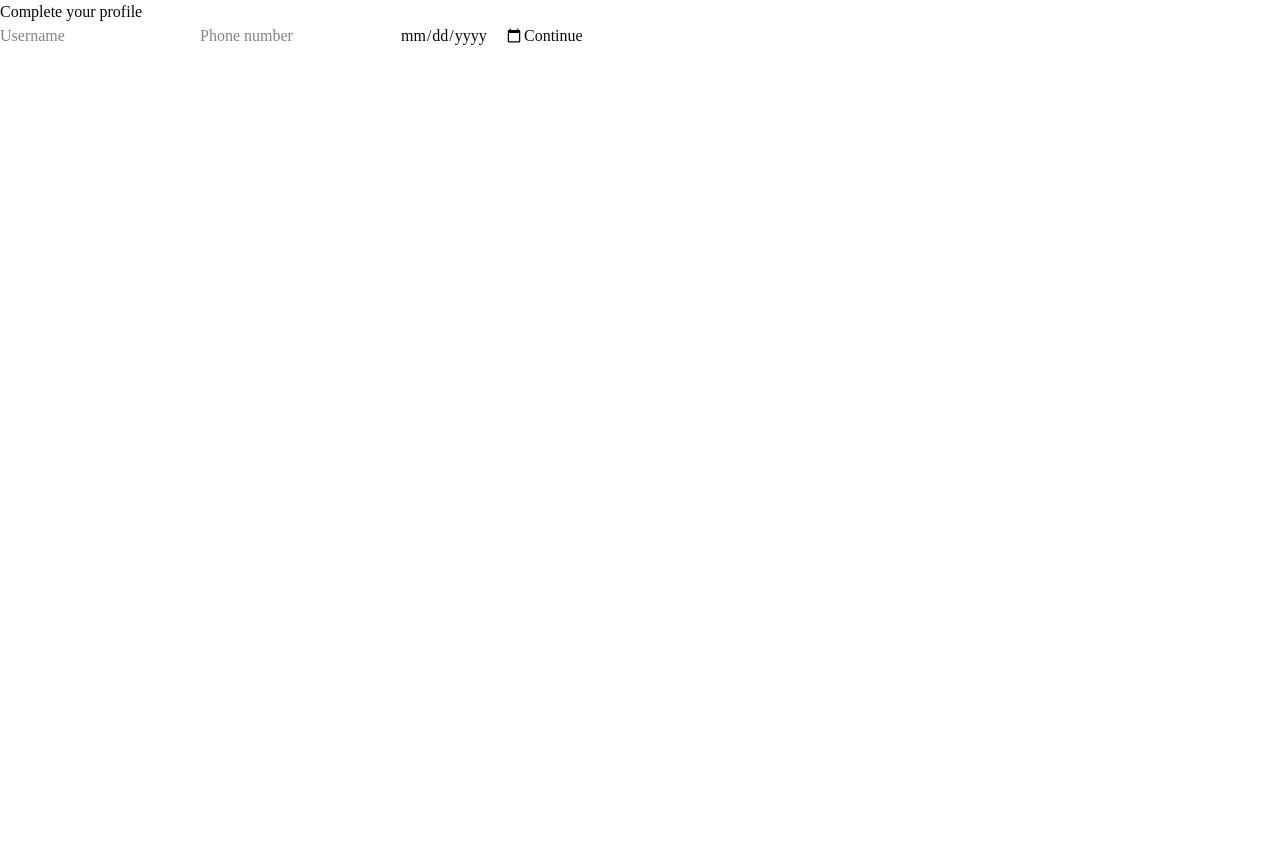
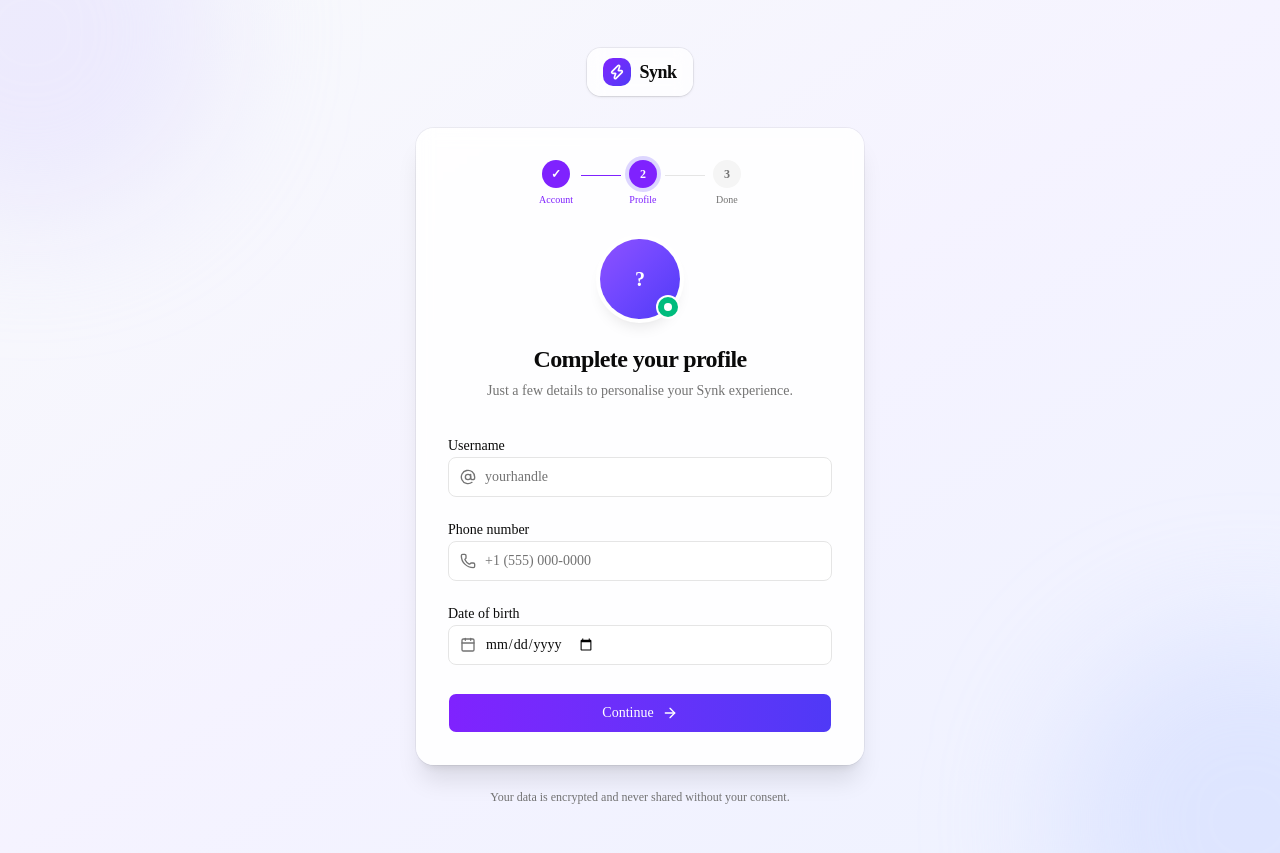
Before and after one commit to Jacobi100/synk, a Next.js app: page /onboarding in a window 1280 px wide. Before the commit the page ends 800 px from the top, so only its background shows below. Built offline with nearby package versions, Linux system fonts and the light colour scheme; no server answers.

Commit message:
Onboarding page design

```diff
--- a/app/onboarding/page.tsx
+++ b/app/onboarding/page.tsx
@@ -1,7 +1,85 @@
 "use client";
+
 import { useUser } from "@clerk/nextjs";
 import { useState } from "react";
 import { useRouter } from "next/navigation";
+import {
+  AtSign,
+  Phone,
+  Calendar,
+  ArrowRight,
+  Loader2,
+  Zap,
+} from "lucide-react";
+import { Button } from "@/components/ui/button";
+import { Input } from "@/components/ui/input";
+import { Label } from "@/components/ui/label";
+import { cn } from "@/lib/utils";
+
+const STEPS = ["Account", "Profile", "Done"];
+
+function AvatarPlaceholder({ name }: { name?: string | null }) {
+  const initials = name
+    ? name
+        .split(" ")
+        .map((n) => n[0])
+        .join("")
+        .toUpperCase()
+        .slice(0, 2)
+    : "?";
+
+  return (
+    <div className="relative mx-auto mb-6 size-20">
+      <div className="flex size-20 items-center justify-center rounded-full bg-gradient-to-br from-violet-500 to-indigo-600 text-xl font-semibold text-white shadow-lg ring-4 ring-white">
+        {initials}
+      </div>
+      <span className="absolute bottom-0.5 right-0.5 flex size-5 items-center justify-center rounded-full bg-emerald-500 ring-2 ring-white">
+        <span className="size-2 rounded-full bg-white" />
+      </span>
+    </div>
+  );
+}
+
+function StepIndicator({ current }: { current: number }) {
+  return (
+    <div className="mb-8 flex items-center justify-center gap-2">
+      {STEPS.map((label, i) => (
+        <div key={label} className="flex items-center gap-2">
+          <div className="flex flex-col items-center gap-1">
+            <div
+              className={cn(
+                "flex size-7 items-center justify-center rounded-full text-xs font-semibold transition-all",
+                i < current
+                  ? "bg-violet-600 text-white"
+                  : i === current
+                    ? "bg-violet-600 text-white ring-4 ring-violet-200"
+                    : "bg-muted text-muted-foreground"
+              )}
+            >
+              {i < current ? "✓" : i + 1}
+            </div>
+            <span
+              className={cn(
+                "text-[10px] font-medium",
+                i <= current ? "text-violet-600" : "text-muted-foreground"
+              )}
+            >
+              {label}
+            </span>
+          </div>
+          {i < STEPS.length - 1 && (
+            <div
+              className={cn(
+                "mb-4 h-px w-10 transition-all",
+                i < current ? "bg-violet-600" : "bg-border"
+              )}
+            />
+          )}
+        </div>
+      ))}
+    </div>
+  );
+}
 
 const OnboardingPage = () => {
   const { user, isLoaded } = useUser();
@@ -17,9 +95,15 @@ const OnboardingPage = () => {
     setError("");
 
     const form = e.currentTarget;
-    const username = (form.elements.namedItem("username") as HTMLInputElement).value;
-    const phone_number = (form.elements.namedItem("phone_number") as HTMLInputElement).value;
-    const date_of_birth = (form.elements.namedItem("date_of_birth") as HTMLInputElement).value;
+    const username = (
+      form.elements.namedItem("username") as HTMLInputElement
+    ).value;
+    const phone_number = (
+      form.elements.namedItem("phone_number") as HTMLInputElement
+    ).value;
+    const date_of_birth = (
+      form.elements.namedItem("date_of_birth") as HTMLInputElement
+    ).value;
 
     const res = await fetch("/api/onboarding", {
       method: "POST",
@@ -37,21 +121,143 @@ const OnboardingPage = () => {
     router.push("/dashboard");
   };
 
-  if (!isLoaded) return null;
+  if (!isLoaded) {
+    return (
+      <div className="flex min-h-screen items-center justify-center">
+        <Loader2 className="size-6 animate-spin text-muted-foreground" />
+      </div>
+    );
+  }
+
+  const displayName =
+    user?.fullName || user?.firstName || user?.emailAddresses?.[0]?.emailAddress;
 
   return (
-    <div>
-      <h2>Complete your profile</h2>
-      {error && <p style={{ color: "red" }}>{error}</p>}
-      <form onSubmit={handleSubmit}>
-        <input name="username" type="text" placeholder="Username" required />
-        <input name="phone_number" type="text" placeholder="Phone number" required />
-        <input name="date_of_birth" type="date" required />
-        <button type="submit" disabled={loading}>
-          {loading ? "Saving..." : "Continue"}
-        </button>
-      </form>
-    </div>
+    <main className="relative flex min-h-screen items-center justify-center overflow-hidden bg-gradient-to-br from-slate-50 via-violet-50 to-indigo-50 px-4 py-12">
+      {/* Background decoration */}
+      <div className="pointer-events-none absolute inset-0 overflow-hidden">
+        <div className="absolute -left-40 -top-40 size-96 rounded-full bg-violet-200/40 blur-3xl" />
+        <div className="absolute -bottom-40 -right-40 size-96 rounded-full bg-indigo-200/40 blur-3xl" />
+      </div>
+
+      <div className="relative w-full max-w-md">
+        {/* Logo */}
+        <div className="mb-8 flex justify-center">
+          <div className="flex items-center gap-2 rounded-xl bg-white/80 px-4 py-2.5 shadow-sm ring-1 ring-black/5 backdrop-blur-sm">
+            <div className="flex size-7 items-center justify-center rounded-lg bg-gradient-to-br from-violet-600 to-indigo-600">
+              <Zap className="size-4 text-white" strokeWidth={2.5} />
+            </div>
+            <span className="text-lg font-bold tracking-tight text-foreground">
+              Synk
+            </span>
+          </div>
+        </div>
+
+        {/* Card */}
+        <div className="rounded-2xl bg-white/90 p-8 shadow-xl ring-1 ring-black/5 backdrop-blur-sm">
+          <StepIndicator current={1} />
+
+          <AvatarPlaceholder name={displayName} />
+
+          <div className="mb-8 text-center">
+            <h1 className="mb-1.5 text-2xl font-bold tracking-tight text-foreground">
+              Complete your profile
+            </h1>
+            <p className="text-sm text-muted-foreground">
+              Just a few details to personalise your Synk experience.
+            </p>
+          </div>
+
+          <form onSubmit={handleSubmit} className="space-y-5">
+            {/* Username */}
+            <div className="space-y-1.5">
+              <Label htmlFor="username" className="text-foreground">
+                Username
+              </Label>
+              <div className="relative">
+                <AtSign className="absolute left-3 top-1/2 size-4 -translate-y-1/2 text-muted-foreground" />
+                <Input
+                  id="username"
+                  name="username"
+                  type="text"
+                  placeholder="yourhandle"
+                  required
+                  autoComplete="username"
+                  className="pl-9 focus-visible:ring-violet-500"
+                />
+              </div>
+            </div>
+
+            {/* Phone */}
+            <div className="space-y-1.5">
+              <Label htmlFor="phone_number" className="text-foreground">
+                Phone number
+              </Label>
+              <div className="relative">
+                <Phone className="absolute left-3 top-1/2 size-4 -translate-y-1/2 text-muted-foreground" />
+                <Input
+                  id="phone_number"
+                  name="phone_number"
+                  type="tel"
+                  placeholder="+1 (555) 000-0000"
+                  required
+                  autoComplete="tel"
+                  className="pl-9 focus-visible:ring-violet-500"
+                />
+              </div>
+            </div>
+
+            {/* Date of birth */}
+            <div className="space-y-1.5">
+              <Label htmlFor="date_of_birth" className="text-foreground">
+                Date of birth
+              </Label>
+              <div className="relative">
+                <Calendar className="absolute left-3 top-1/2 size-4 -translate-y-1/2 text-muted-foreground" />
+                <Input
+                  id="date_of_birth"
+                  name="date_of_birth"
+                  type="date"
+                  required
+                  className="pl-9 focus-visible:ring-violet-500"
+                />
+              </div>
+            </div>
+
+            {/* Error */}
+            {error && (
+              <p className="rounded-lg bg-destructive/10 px-3 py-2 text-sm text-destructive">
+                {error}
+              </p>
+            )}
+
+            {/* Submit */}
+            <Button
+              type="submit"
+              disabled={loading}
+              size="lg"
+              className="mt-2 w-full gap-2 bg-gradient-to-r from-violet-600 to-indigo-600 text-white hover:from-violet-700 hover:to-indigo-700"
+            >
+              {loading ? (
+                <>
+                  <Loader2 className="size-4 animate-spin" />
+                  Saving…
+                </>
+              ) : (
+                <>
+                  Continue
+                  <ArrowRight className="size-4" />
+                </>
+              )}
+            </Button>
+          </form>
+        </div>
+
+        <p className="mt-6 text-center text-xs text-muted-foreground">
+          Your data is encrypted and never shared without your consent.
+        </p>
+      </div>
+    </main>
   );
 };
 
--- /dev/null
+++ b/components/ui/input.tsx
@@ -0,0 +1,19 @@
+import * as React from "react"
+
+import { cn } from "@/lib/utils"
+
+function Input({ className, type, ...props }: React.ComponentProps<"input">) {
+  return (
+    <input
+      type={type}
+      data-slot="input"
+      className={cn(
+        "flex h-10 w-full rounded-md border border-input bg-background px-3 py-2 text-sm ring-offset-background file:border-0 file:bg-transparent file:text-sm file:font-medium placeholder:text-muted-foreground focus-visible:outline-none focus-visible:ring-2 focus-visible:ring-ring focus-visible:ring-offset-2 disabled:cursor-not-allowed disabled:opacity-50",
+        className
+      )}
+      {...props}
+    />
+  )
+}
+
+export { Input }
--- /dev/null
+++ b/components/ui/label.tsx
@@ -0,0 +1,18 @@
+import * as React from "react"
+
+import { cn } from "@/lib/utils"
+
+function Label({ className, ...props }: React.ComponentProps<"label">) {
+  return (
+    <label
+      data-slot="label"
+      className={cn(
+        "text-sm font-medium leading-none peer-disabled:cursor-not-allowed peer-disabled:opacity-70",
+        className
+      )}
+      {...props}
+    />
+  )
+}
+
+export { Label }
```
Also changed, not shown: app/profile/page.tsx (added), 1 other file (tests, documents, lock files or other folders).
